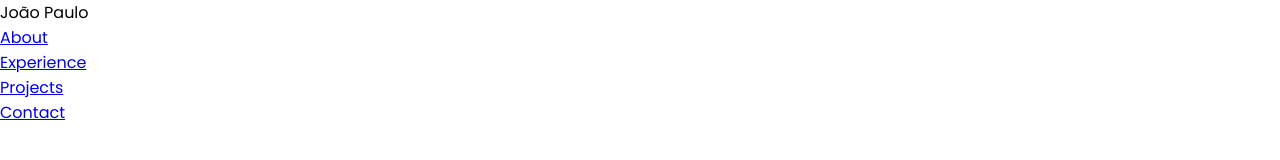
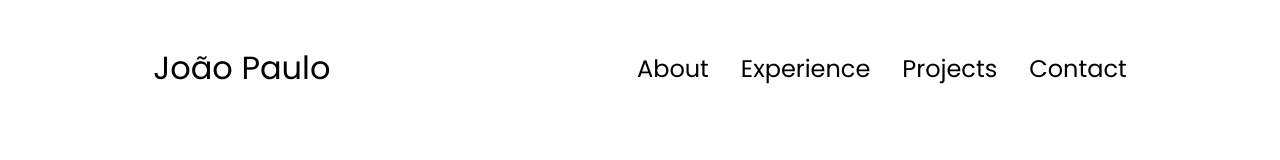
Before and after one commit to jhops10/meu-portfolio, a plain HTML site: page index.html in a window 1280 px wide. Drawn offline with Linux system fonts and the light colour scheme.

Commit message:
finalizado o menu e logo

```diff
--- a/style.css
+++ b/style.css
@@ -10,3 +10,58 @@
 body {
   font-family: 'Poppins', sans-serif;
 }
+
+html {
+  scroll-behavior: smooth;
+}
+
+p {
+  color: #555555;
+}
+
+/* Transições */
+
+a,
+.btn {
+  transition: all 300ms ease;
+}
+
+/* Desktop Nav */
+
+nav,
+.nav-links {
+  display: flex;
+}
+
+nav {
+  justify-content: space-around;
+  align-items: center;
+  height: 17vh;
+}
+
+.nav-links {
+  gap: 2rem;
+  list-style: none;
+  font-size: 1.5rem;
+}
+
+a {
+  color: black;
+  text-decoration: none;
+  text-decoration-color: white;
+}
+
+a:hover {
+  color: gray;
+  text-decoration: underline;
+  text-underline-offset: 1rem;
+  text-decoration-color: #b5b5b5;
+}
+
+.logo {
+  font-size: 2rem;
+}
+
+.logo:hover {
+  cursor: default;
+}
```
